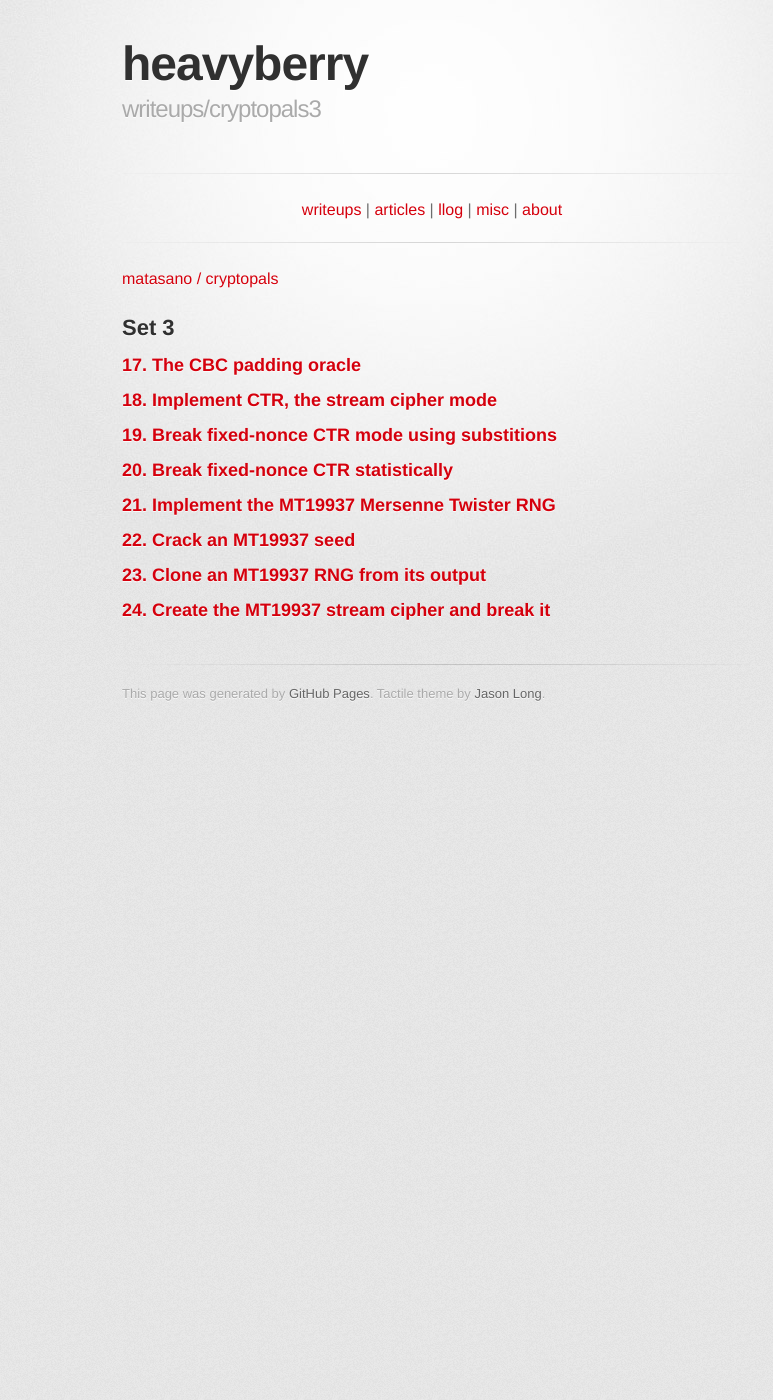
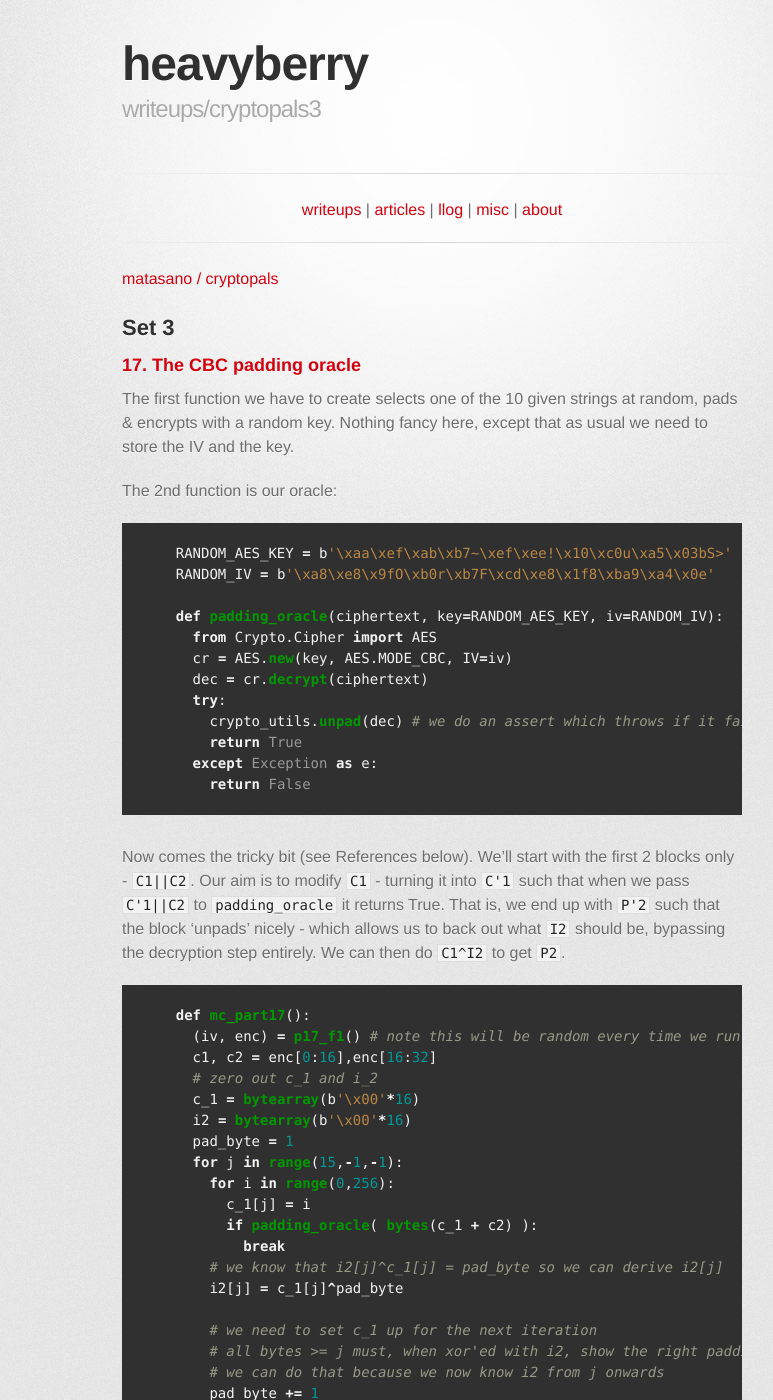
Before and after one commit to axiomiety/axiomiety.github.io, a Jekyll site: the page built from writeups/cryptopals3.markdown, in a window 1280 px wide and 1400 px high. Shown: the whole window, without its empty margins (208-981 px from the left). Built offline with Jekyll 4.4.1, drawn with Linux system fonts in a browser that asks for light colours; nearby versions of some CDN libraries; some web fonts are replaced; some of the changed text lies outside the part shown.

Commit message:
3.17 and others

```diff
--- a/llog/index.markdown
+++ b/llog/index.markdown
@@ -29,3 +29,5 @@ I started on the 23rd of November 2014. The first lessons are a lot of random vo
 As of the end of December 2014, I'm pretty much done with the first handful of lessons (A through to 4). I have reached the point where I can greet/thank people, ask what this/that is and answer accordingly (like 아니요.사과예요 - no, it's an apple) but not much else. Vocabulary-wise I am around ~250 words though not all useful in day to day conversation (like tail - 꼬리, or landmine - 지뢰). Some of those are also compound words so it doesn't count as much (like America/American - 미국/미국 사람). But the method is good and the daily vocab reviews with Anki really help.
 
 ### Navier Stokes ###
+
+http://lorenabarba.com/blog/cfd-python-12-steps-to-navier-stokes/
--- a/writeups/cryptopals3.markdown
+++ b/writeups/cryptopals3.markdown
@@ -9,6 +9,63 @@ category: pages
 ## Set 3 ##
 
 ### 17. The CBC padding oracle ###
+
+The first function we have to create selects one of the 10 given strings at random, pads & encrypts with a random key. Nothing fancy here, except that as usual we need to store the IV and the key.
+
+The 2nd function is our oracle:
+
+{% highlight python %}
+    RANDOM_AES_KEY = b'\xaa\xef\xab\xb7~\xef\xee!\x10\xc0u\xa5\x03bS>'
+    RANDOM_IV = b'\xa8\xe8\x9fO\xb0r\xb7F\xcd\xe8\x1f8\xba9\xa4\x0e'
+
+    def padding_oracle(ciphertext, key=RANDOM_AES_KEY, iv=RANDOM_IV):
+      from Crypto.Cipher import AES
+      cr = AES.new(key, AES.MODE_CBC, IV=iv)
+      dec = cr.decrypt(ciphertext)
+      try:
+        crypto_utils.unpad(dec) # we do an assert which throws if it fails
+        return True
+      except Exception as e:
+        return False
+{% endhighlight %}
+
+Now comes the tricky bit (see References below). We'll start with the first 2 blocks only - `C1||C2`. Our aim is to modify `C1` - turning it into `C'1` such that when we pass `C'1||C2` to `padding_oracle` it returns True. That is, we end up with `P'2` such that the block 'unpads' nicely - which allows us to back out what `I2` should be, bypassing the decryption step entirely. We can then do `C1^I2` to get `P2`.
+
+
+{% highlight python %}
+    def mc_part17():
+      (iv, enc) = p17_f1() # note this will be random every time we run this
+      c1, c2 = enc[0:16],enc[16:32]
+      # zero out c_1 and i_2
+      c_1 = bytearray(b'\x00'*16)
+      i2 = bytearray(b'\x00'*16)
+      pad_byte = 1
+      for j in range(15,-1,-1):
+        for i in range(0,256):
+          c_1[j] = i
+          if padding_oracle( bytes(c_1 + c2) ):
+            break
+        # we know that i2[j]^c_1[j] = pad_byte so we can derive i2[j]
+        i2[j] = c_1[j]^pad_byte
+
+        # we need to set c_1 up for the next iteration
+        # all bytes >= j must, when xor'ed with i2, show the right padding
+        # we can do that because we now know i2 from j onwards
+        pad_byte += 1
+        for k in range(j,16):
+          c_1[k] = i2[k]^pad_byte
+
+      # we know i2 - we bypassed the decryption step entirely and can back out the plaintext
+      p2 = crypto_utils.xor_bytearrays(c1, i2)
+      print(p2)
+{% endhighlight %}
+
+For simplicity, the above only takes the first 2 blocks into account. Expanding this to cover all (adjacent) blocks should be trivial.
+
+#### References ####
+
+[skullsecurity](https://blog.skullsecurity.org/2013/a-padding-oracle-example) and Robert Heaton's [blog](http://robertheaton.com/2013/07/29/padding-oracle-attack/). This small article on [padbuster](http://blog.gdssecurity.com/labs/2010/9/14/automated-padding-oracle-attacks-with-padbuster.html) is neat too.
+
 ### 18. Implement CTR, the stream cipher mode ###
 ### 19. Break fixed-nonce CTR mode using substitions ###
 ### 20. Break fixed-nonce CTR statistically ###
--- a/writeups/index.markdown
+++ b/writeups/index.markdown
@@ -12,11 +12,11 @@ Those marked with `*` have been completed fully.
 
 #### [CryptoPals](http://www.cryptopals.com/) ####
 
-This was a challenge started by [Matasano](http://matasano.com/) which started back in April 2013. The terms of the challenge meant writeups weren't possible - but this has since been relaxed once solutions were published by Matasano. Where possible I have tried to localise helper functions. But after Set 1 it became apparent that wasn't going to be manageable. Those have been collated in [`crypto_utils` in my crashburn repo](https://github.com/axiomiety/crashburn/blob/master/crypto_utils.py).
+This was a set of challenges by [Matasano](http://matasano.com/) which started back in April 2013. The terms of the challenge meant writeups weren't possible - but this has since been relaxed once solutions were published by Matasano. Where possible I have tried to localise helper functions. But after Set 1 it became apparent that wasn't going to be manageable. Those have been collated in [`crypto_utils` in my crashburn repo](https://github.com/axiomiety/crashburn/blob/master/crypto_utils.py).
 
    * [Set 1*](cryptopals1.html)
    * [Set 2*](cryptopals2.html)
-   * [Set 2](cryptopals3.html)
+   * [Set 3](cryptopals3.html)
 
 #### [OverTheWire](http://www.overthewire.org/) ####
 
```
Also changed, not shown: misc/index.markdown (+7 -3 lines).
